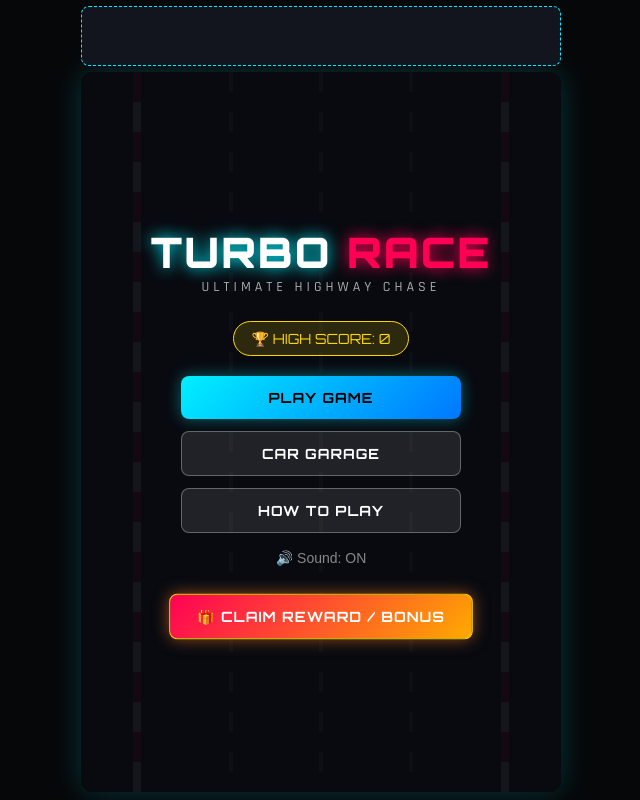
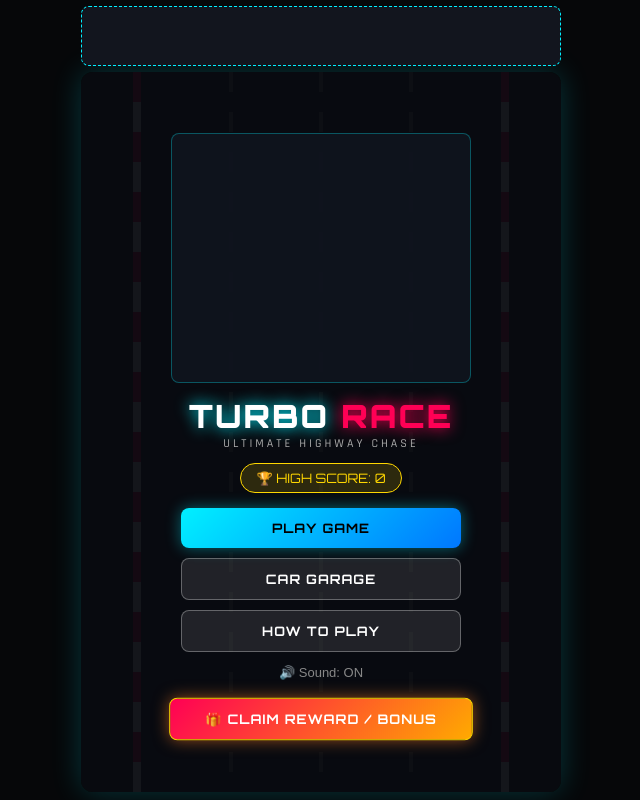
Before and after one commit to arafathossainlimon11/endless-car-racer, a plain HTML site: page index.html in a window 1280 px wide. Shown: the whole page, without its empty margins (319-959 px from the left). Drawn offline with Linux system fonts and the light colour scheme.

Commit message:
Adjust padding and font sizes in style.css

```diff
--- a/style.css
+++ b/style.css
@@ -146,9 +146,10 @@ body {
     flex-direction: column;
     align-items: center;
     justify-content: center;
-    padding: 20px;
+    padding: 15px;
     z-index: 20;
     transition: opacity 0.3s ease;
+    overflow-y: auto;
 }
 
 .ui-screen.active {
@@ -167,11 +168,12 @@ body {
 /* --- TITLES & BUTTONS --- */
 .game-title {
     font-family: 'Orbitron', sans-serif;
-    font-size: 42px;
+    font-size: 32px;
     font-weight: 900;
     color: #fff;
     text-shadow: 0 0 15px #00f0ff;
     letter-spacing: 2px;
+    margin-top: 5px;
 }
 
 .game-title span {
@@ -180,27 +182,27 @@ body {
 }
 
 .game-subtitle {
-    font-size: 14px;
-    letter-spacing: 4px;
+    font-size: 12px;
+    letter-spacing: 3px;
     color: #aaa;
-    margin-bottom: 25px;
+    margin-bottom: 12px;
 }
 
 .high-score-badge {
     background: rgba(255, 215, 0, 0.15);
     border: 1px solid #ffd700;
     color: #ffd700;
-    padding: 8px 18px;
+    padding: 6px 16px;
     border-radius: 20px;
     font-family: 'Orbitron', sans-serif;
-    font-size: 14px;
-    margin-bottom: 20px;
+    font-size: 13px;
+    margin-bottom: 15px;
 }
 
 .menu-buttons {
     display: flex;
     flex-direction: column;
-    gap: 12px;
+    gap: 10px;
     width: 80%;
     max-width: 280px;
 }
@@ -210,9 +212,9 @@ body {
 }
 
 .btn {
-    padding: 13px 18px;
+    padding: 12px 16px;
     font-family: 'Orbitron', sans-serif;
-    font-size: 14px;
+    font-size: 13px;
     font-weight: 700;
     border: none;
     border-radius: 8px;
@@ -251,7 +253,7 @@ body {
 
 /* Smartlink Reward Button */
 .btn-reward {
-    margin-top: 25px;
+    margin-top: 15px;
     width: 85%;
     max-width: 300px;
     background: linear-gradient(135deg, #ff0055, #ffaa00);
@@ -268,14 +270,14 @@ body {
 }
 
 .audio-toggle-container {
-    margin-top: 15px;
+    margin-top: 10px;
 }
 
 .btn-toggle {
     background: transparent;
     border: none;
     color: #888;
-    font-size: 14px;
+    font-size: 13px;
     cursor: pointer;
 }
 
@@ -394,7 +396,8 @@ body {
     margin-top: 4px;
 }
 
-.gameover-ad-container {
+/* Home & Gameover 300x250 Ad Container */
+.home-ad-container, .gameover-ad-container {
     width: 300px;
     height: 250px;
     background: rgba(16, 20, 30, 0.9);
@@ -403,14 +406,15 @@ body {
     display: flex;
     align-items: center;
     justify-content: center;
-    margin: 10px 0;
+    margin: 8px 0;
     overflow: hidden;
+    flex-shrink: 0;
 }
 
-/* --- MOBILE ON-SCREEN CONTROLS (ELEVATED & CLEARLY VISIBLE) --- */
+/* --- MOBILE ON-SCREEN CONTROLS --- */
 #mobile-controls {
     position: absolute;
-    bottom: calc(55px + env(safe-area-inset-bottom, 0px)); /* Lifted up so bottom buttons don't cut off */
+    bottom: calc(55px + env(safe-area-inset-bottom, 0px));
     left: 0;
     width: 100%;
     padding: 0 12px;
@@ -423,7 +427,7 @@ body {
 .control-col {
     display: flex;
     flex-direction: column;
-    gap: 15px; /* Compact spacing between top & bottom buttons */
+    gap: 15px;
     pointer-events: auto;
     align-items: center;
 }
```
